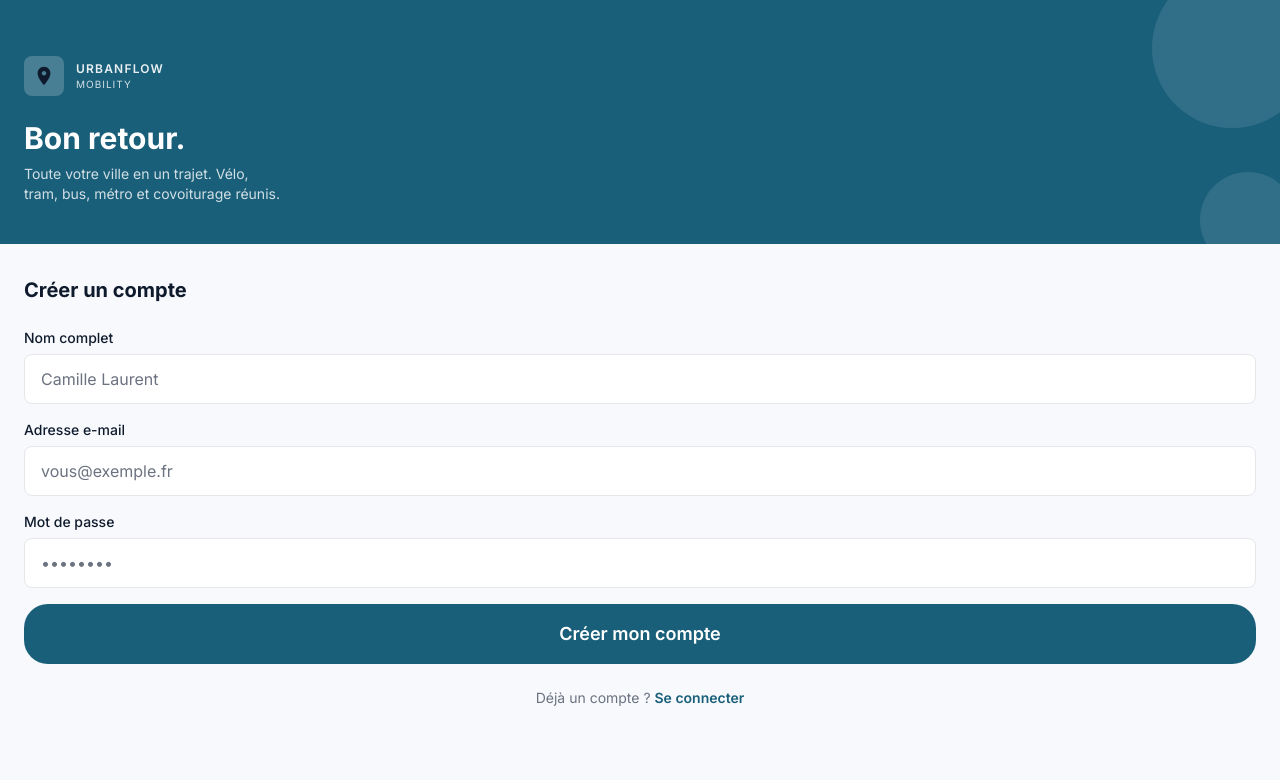
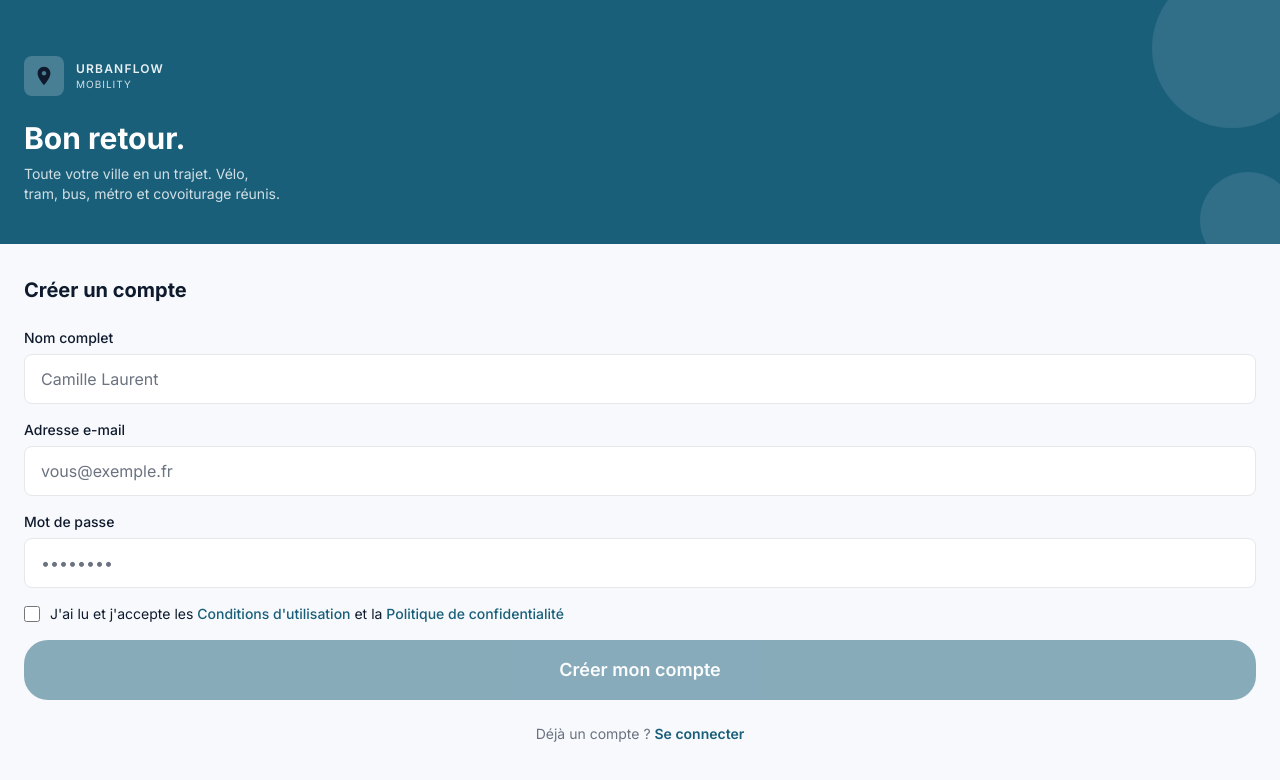
Before and after one commit to Poutoo/urbanflow, a Next.js app in the folder urbanflow-mobility/apps/frontend/: page /register in a window 1280 px wide. Shown: the top 780 px of the page. Built offline with nearby package versions, Linux system fonts and the light colour scheme; no server answers.

Commit message:
feat(legal): case CGU obligatoire avant inscription
Ajoute une case à cocher obligatoire (CGU + politique de confidentialité,
liens ouvrant dans un nouvel onglet) sur /register. Le bouton d'inscription
reste désactivé tant qu'elle n'est pas cochée.

```diff
--- a/urbanflow-mobility/apps/frontend/src/app/(auth)/register/page.tsx
+++ b/urbanflow-mobility/apps/frontend/src/app/(auth)/register/page.tsx
@@ -18,6 +18,9 @@ const schema = z.object({
     .string()
     .min(8, 'Au moins 8 caractères')
     .max(128, 'Maximum 128 caractères'),
+  acceptTerms: z.boolean().refine((val) => val === true, {
+    message: "Vous devez accepter les conditions d'utilisation et la politique de confidentialité",
+  }),
 });
 
 type FormValues = z.infer<typeof schema>;
@@ -29,13 +32,19 @@ export default function RegisterPage() {
   const {
     register,
     handleSubmit,
+    watch,
     formState: { errors, isSubmitting },
-  } = useForm<FormValues>({ resolver: zodResolver(schema) });
+  } = useForm<FormValues>({
+    resolver: zodResolver(schema),
+    defaultValues: { acceptTerms: false },
+  });
+
+  const acceptTerms = watch('acceptTerms');
 
   const onSubmit = async (data: FormValues) => {
     setServerError(null);
     try {
-      await registerUser(data);
+      await registerUser({ name: data.name, email: data.email, password: data.password });
       router.push('/login?registered=1');
     } catch (err: unknown) {
       const message =
@@ -81,7 +90,41 @@ export default function RegisterPage() {
           error={errors.password?.message}
           {...register('password')}
         />
-        <Button type="submit" size="lg" loading={isSubmitting}>
+        <div className="flex items-start gap-2.5">
+          <input
+            type="checkbox"
+            id="accept-terms"
+            className="mt-0.5 h-4 w-4 flex-shrink-0 rounded border-gray-300 text-[#1A5F7A] focus:ring-2 focus:ring-[#1A5F7A]"
+            {...register('acceptTerms')}
+          />
+          <label htmlFor="accept-terms" className="text-sm text-[#0F1B2D]">
+            J&apos;ai lu et j&apos;accepte les{' '}
+            <Link
+              href="/cgu"
+              target="_blank"
+              rel="noopener noreferrer"
+              className="font-medium text-[#1A5F7A] underline-offset-2 hover:underline"
+            >
+              Conditions d&apos;utilisation
+            </Link>{' '}
+            et la{' '}
+            <Link
+              href="/confidentialite"
+              target="_blank"
+              rel="noopener noreferrer"
+              className="font-medium text-[#1A5F7A] underline-offset-2 hover:underline"
+            >
+              Politique de confidentialité
+            </Link>
+          </label>
+        </div>
+        {errors.acceptTerms ? (
+          <p role="alert" className="-mt-2 text-sm text-red-600">
+            {errors.acceptTerms.message}
+          </p>
+        ) : null}
+
+        <Button type="submit" size="lg" loading={isSubmitting} disabled={!acceptTerms || isSubmitting}>
           Créer mon compte
         </Button>
       </form>
```
